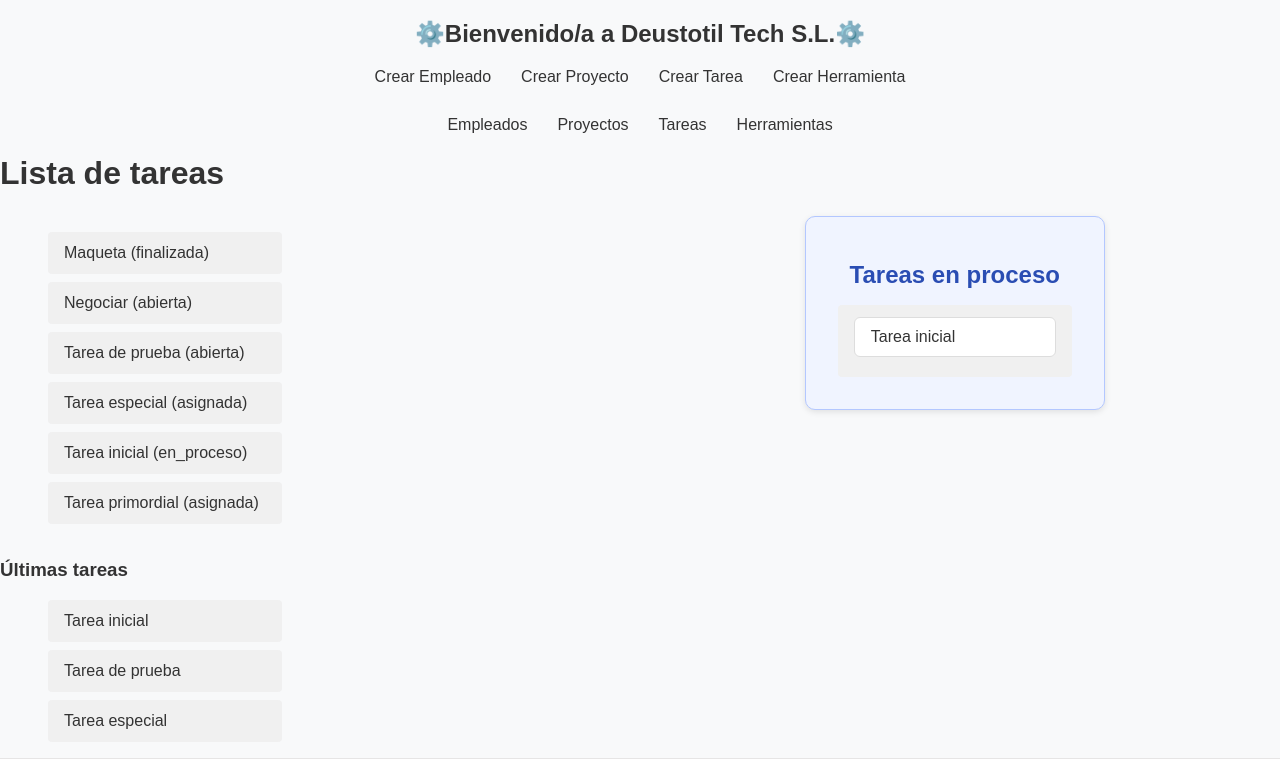
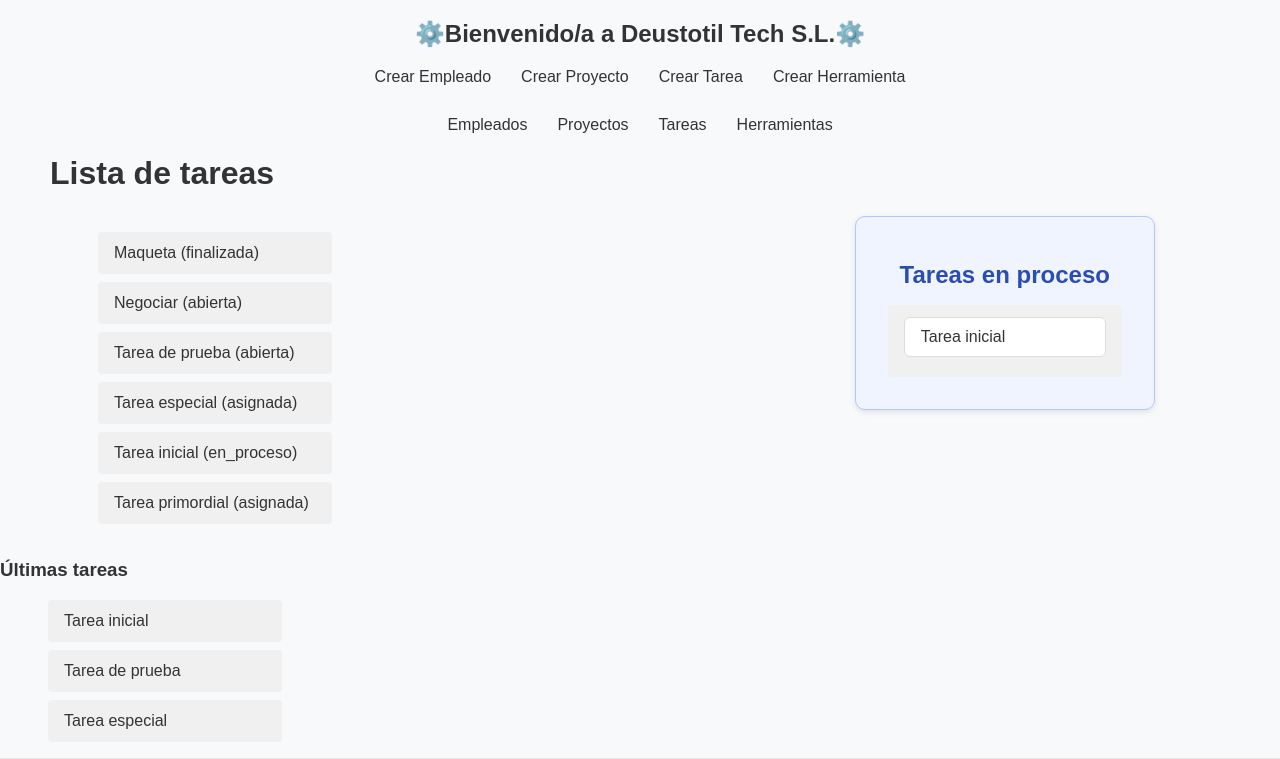
Before and after one commit to GaizkaMiranda/ProyectoWeb2025, a Django app: page /AppDjango/tareas/ in a window 1280 px wide. Shown: the part 140-899 px from the top of the page. Run offline with Django 4.2, Linux system fonts and the light colour scheme; data comes from the database, SQL or seed files in the repository.

Commit message:
Ajustes en listas

```diff
--- a/static/css/styles.css
+++ b/static/css/styles.css
@@ -221,6 +221,10 @@ background-color: #003f7f;
 }
 
 /* Estilo para el mensaje cuando no hay empleados recientes */
+
+.content-main{
+    padding-left: 50px;
+}
 .empty-message {
     color: #6c757d;
     font-style: italic;
```
